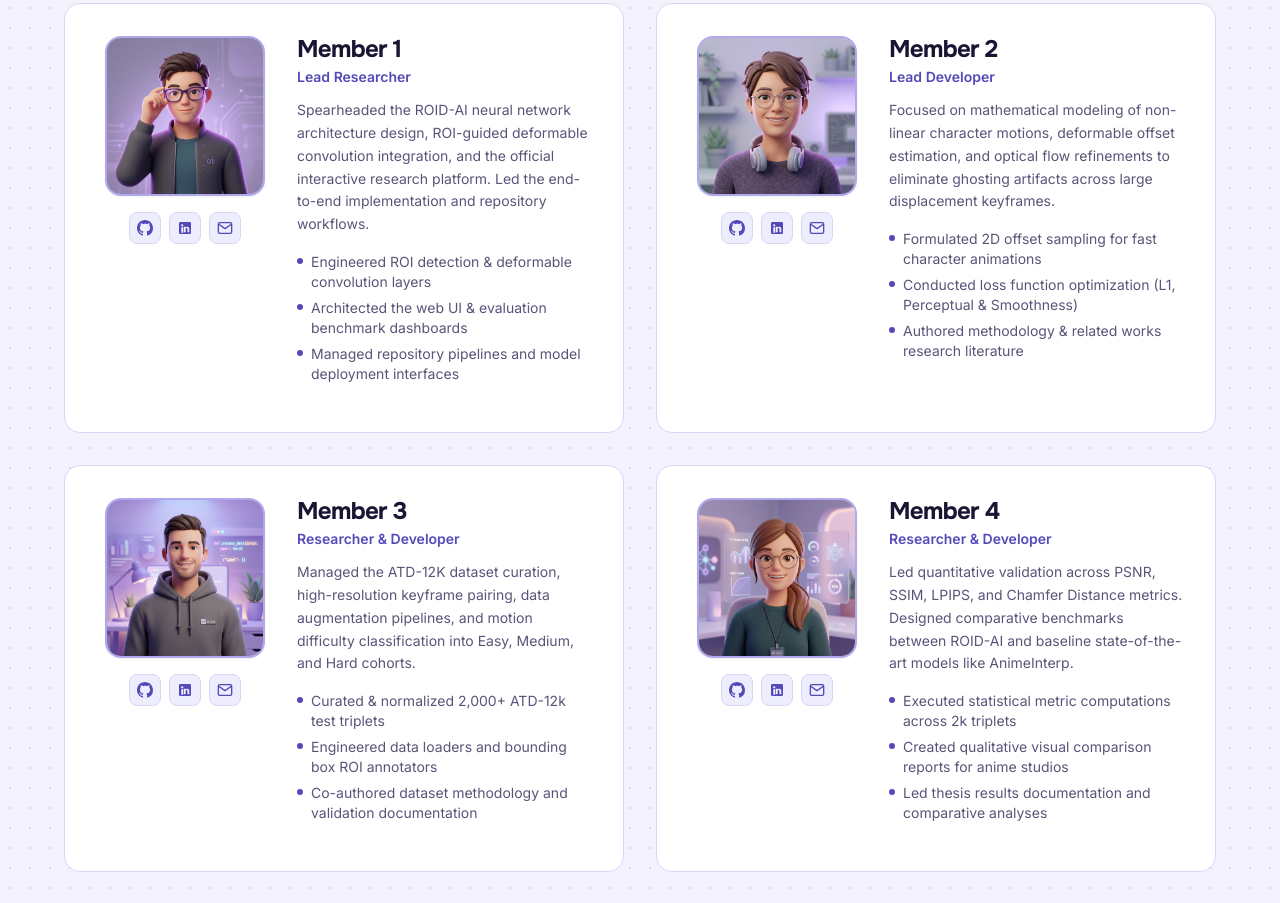
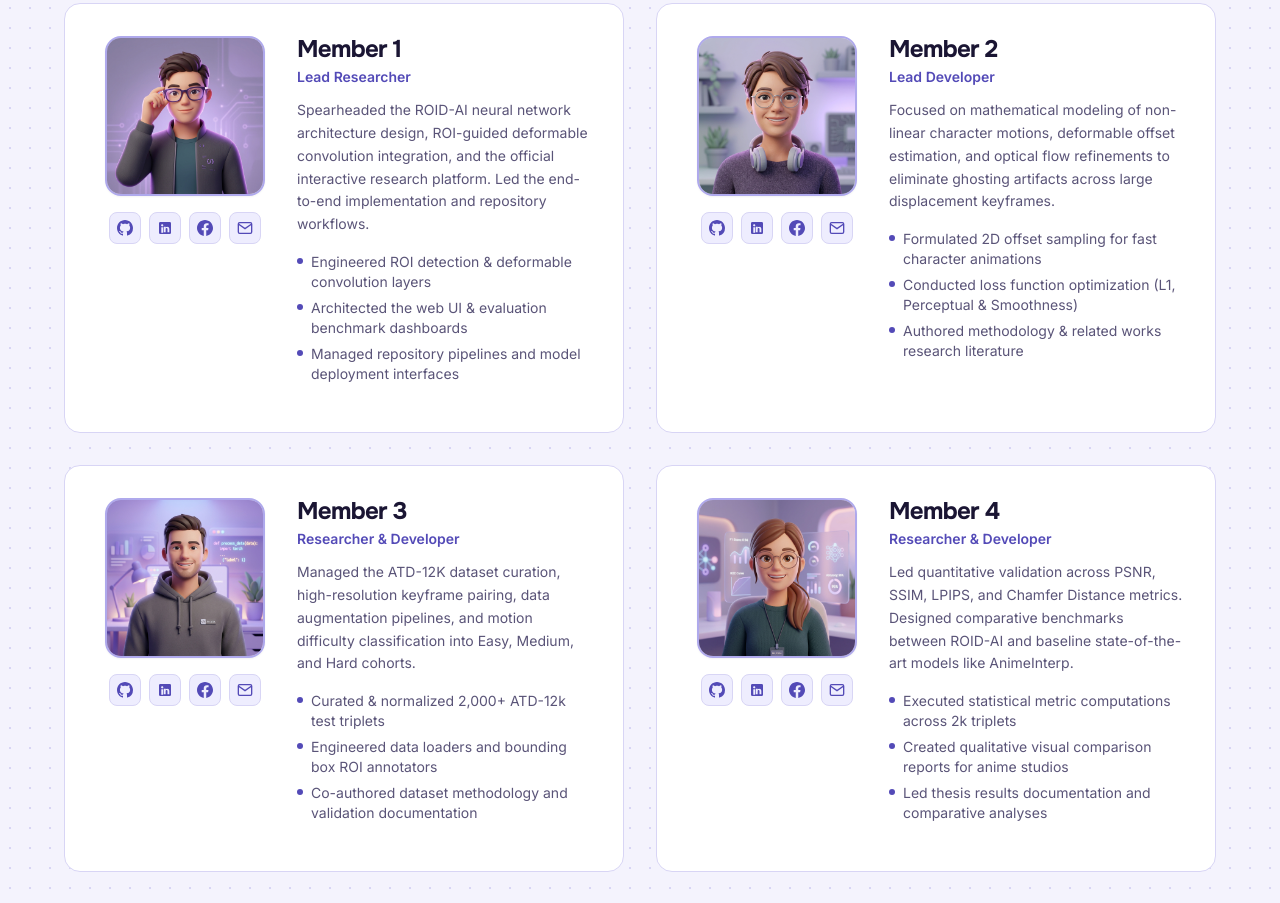
Before and after one commit to Jeim25/ROID-AI-SITE, a website: page team.html in a window 1280 px wide. Shown: the part 395-1298 px from the top of the page. Drawn offline with Linux system fonts and the light colour scheme.

Commit message:
feat: add Facebook profile links to team member cards

```diff
--- a/team.html
+++ b/team.html
@@ -119,6 +119,14 @@
                     d="M19 3a2 2 0 0 1 2 2v14a2 2 0 0 1-2 2H5a2 2 0 0 1-2-2V5a2 2 0 0 1 2-2h14m-.5 15.5v-5.3a3.26 3.26 0 0 0-3.26-3.26c-.85 0-1.84.52-2.28 1.3v-1.11h-2.79v8.37h2.79v-4.93c0-.77.62-1.4 1.39-1.4a1.4 1.4 0 0 1 1.4 1.4v4.93h2.75M6.46 10.9v8.37H9.2V10.9H6.46M7.83 6.22c-.93 0-1.68.75-1.68 1.68s.75 1.68 1.68 1.68 1.68-.75 1.68-1.68-.75-1.68-1.68-1.68z" />
                 </svg>
               </a>
+              <a href="#"
+                class="w-8 h-8 rounded-lg bg-purple-50 border border-border flex items-center justify-center text-purple-600 transition-colors duration-150 hover:bg-purple-600 hover:text-white"
+                aria-label="Facebook Profile">
+                <svg class="w-4 h-4 fill-current" viewBox="0 0 24 24">
+                  <path
+                    d="M24 12.073c0-6.627-5.373-12-12-12s-12 5.373-12 12c0 5.99 4.388 10.954 10.125 11.854v-8.385H7.078v-3.47h3.047V9.43c0-3.007 1.792-4.669 4.533-4.669 1.312 0 2.686.235 2.686.235v2.953H15.83c-1.491 0-1.956.925-1.956 1.874v2.25h3.328l-.532 3.47h-2.796v8.385C19.612 23.027 24 18.062 24 12.073z" />
+                </svg>
+              </a>
               <a href="mailto:jeimv@example.com"
                 class="w-8 h-8 rounded-lg bg-purple-50 border border-border flex items-center justify-center text-purple-600 transition-colors duration-150 hover:bg-purple-600 hover:text-white"
                 aria-label="Email">
@@ -197,6 +205,14 @@
                 <svg class="w-4 h-4 fill-current" viewBox="0 0 24 24">
                   <path
                     d="M19 3a2 2 0 0 1 2 2v14a2 2 0 0 1-2 2H5a2 2 0 0 1-2-2V5a2 2 0 0 1 2-2h14m-.5 15.5v-5.3a3.26 3.26 0 0 0-3.26-3.26c-.85 0-1.84.52-2.28 1.3v-1.11h-2.79v8.37h2.79v-4.93c0-.77.62-1.4 1.39-1.4a1.4 1.4 0 0 1 1.4 1.4v4.93h2.75M6.46 10.9v8.37H9.2V10.9H6.46M7.83 6.22c-.93 0-1.68.75-1.68 1.68s.75 1.68 1.68 1.68 1.68-.75 1.68-1.68-.75-1.68-1.68-1.68z" />
+                </svg>
+              </a>
+              <a href="#"
+                class="w-8 h-8 rounded-lg bg-purple-50 border border-border flex items-center justify-center text-purple-600 transition-colors duration-150 hover:bg-purple-600 hover:text-white"
+                aria-label="Facebook Profile">
+                <svg class="w-4 h-4 fill-current" viewBox="0 0 24 24">
+                  <path
+                    d="M24 12.073c0-6.627-5.373-12-12-12s-12 5.373-12 12c0 5.99 4.388 10.954 10.125 11.854v-8.385H7.078v-3.47h3.047V9.43c0-3.007 1.792-4.669 4.533-4.669 1.312 0 2.686.235 2.686.235v2.953H15.83c-1.491 0-1.956.925-1.956 1.874v2.25h3.328l-.532 3.47h-2.796v8.385C19.612 23.027 24 18.062 24 12.073z" />
                 </svg>
               </a>
               <a href="mailto:member2@example.com"
@@ -278,6 +294,14 @@
                     d="M19 3a2 2 0 0 1 2 2v14a2 2 0 0 1-2 2H5a2 2 0 0 1-2-2V5a2 2 0 0 1 2-2h14m-.5 15.5v-5.3a3.26 3.26 0 0 0-3.26-3.26c-.85 0-1.84.52-2.28 1.3v-1.11h-2.79v8.37h2.79v-4.93c0-.77.62-1.4 1.39-1.4a1.4 1.4 0 0 1 1.4 1.4v4.93h2.75M6.46 10.9v8.37H9.2V10.9H6.46M7.83 6.22c-.93 0-1.68.75-1.68 1.68s.75 1.68 1.68 1.68 1.68-.75 1.68-1.68-.75-1.68-1.68-1.68z" />
                 </svg>
               </a>
+              <a href="#"
+                class="w-8 h-8 rounded-lg bg-purple-50 border border-border flex items-center justify-center text-purple-600 transition-colors duration-150 hover:bg-purple-600 hover:text-white"
+                aria-label="Facebook Profile">
+                <svg class="w-4 h-4 fill-current" viewBox="0 0 24 24">
+                  <path
+                    d="M24 12.073c0-6.627-5.373-12-12-12s-12 5.373-12 12c0 5.99 4.388 10.954 10.125 11.854v-8.385H7.078v-3.47h3.047V9.43c0-3.007 1.792-4.669 4.533-4.669 1.312 0 2.686.235 2.686.235v2.953H15.83c-1.491 0-1.956.925-1.956 1.874v2.25h3.328l-.532 3.47h-2.796v8.385C19.612 23.027 24 18.062 24 12.073z" />
+                </svg>
+              </a>
               <a href="mailto:member3@example.com"
                 class="w-8 h-8 rounded-lg bg-purple-50 border border-border flex items-center justify-center text-purple-600 transition-colors duration-150 hover:bg-purple-600 hover:text-white"
                 aria-label="Email">
@@ -355,6 +379,14 @@
                 <svg class="w-4 h-4 fill-current" viewBox="0 0 24 24">
                   <path
                     d="M19 3a2 2 0 0 1 2 2v14a2 2 0 0 1-2 2H5a2 2 0 0 1-2-2V5a2 2 0 0 1 2-2h14m-.5 15.5v-5.3a3.26 3.26 0 0 0-3.26-3.26c-.85 0-1.84.52-2.28 1.3v-1.11h-2.79v8.37h2.79v-4.93c0-.77.62-1.4 1.39-1.4a1.4 1.4 0 0 1 1.4 1.4v4.93h2.75M6.46 10.9v8.37H9.2V10.9H6.46M7.83 6.22c-.93 0-1.68.75-1.68 1.68s.75 1.68 1.68 1.68 1.68-.75 1.68-1.68-.75-1.68-1.68-1.68z" />
+                </svg>
+              </a>
+              <a href="#"
+                class="w-8 h-8 rounded-lg bg-purple-50 border border-border flex items-center justify-center text-purple-600 transition-colors duration-150 hover:bg-purple-600 hover:text-white"
+                aria-label="Facebook Profile">
+                <svg class="w-4 h-4 fill-current" viewBox="0 0 24 24">
+                  <path
+                    d="M24 12.073c0-6.627-5.373-12-12-12s-12 5.373-12 12c0 5.99 4.388 10.954 10.125 11.854v-8.385H7.078v-3.47h3.047V9.43c0-3.007 1.792-4.669 4.533-4.669 1.312 0 2.686.235 2.686.235v2.953H15.83c-1.491 0-1.956.925-1.956 1.874v2.25h3.328l-.532 3.47h-2.796v8.385C19.612 23.027 24 18.062 24 12.073z" />
                 </svg>
               </a>
               <a href="mailto:member4@example.com"
```
